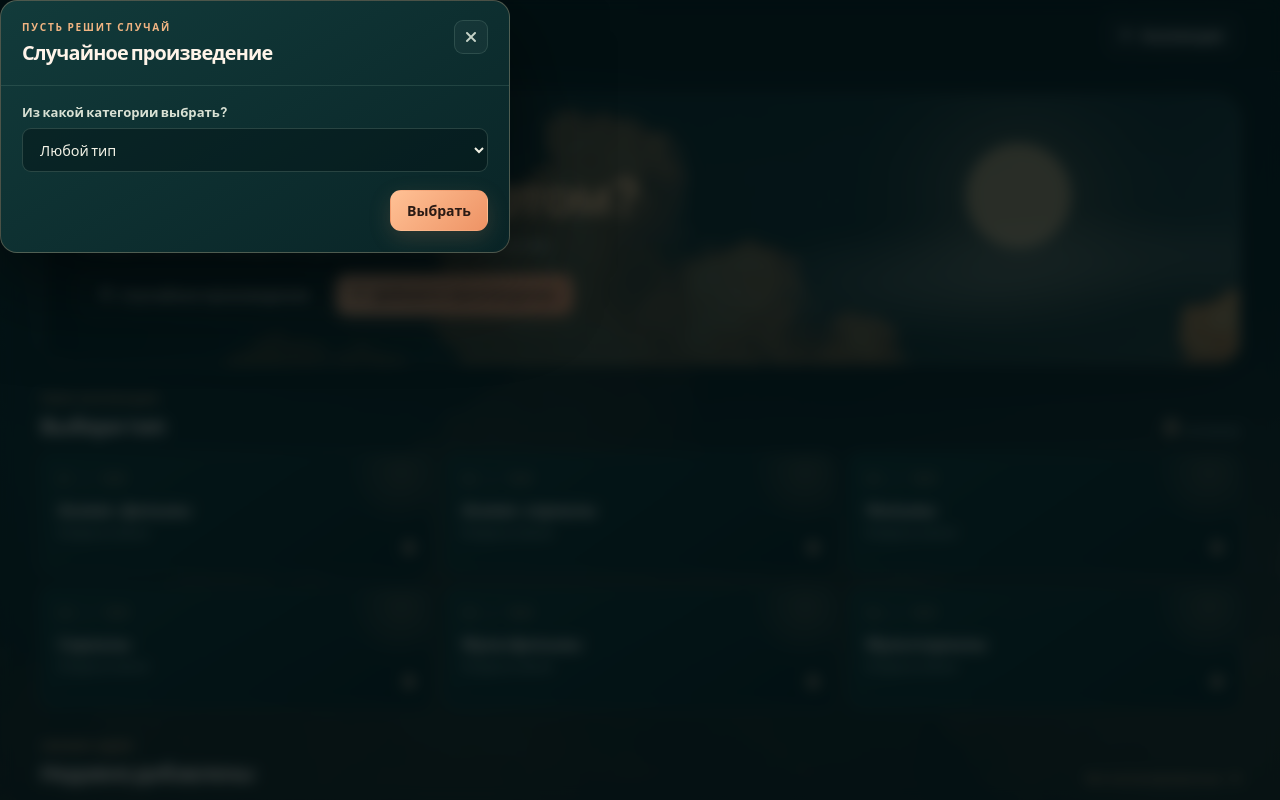
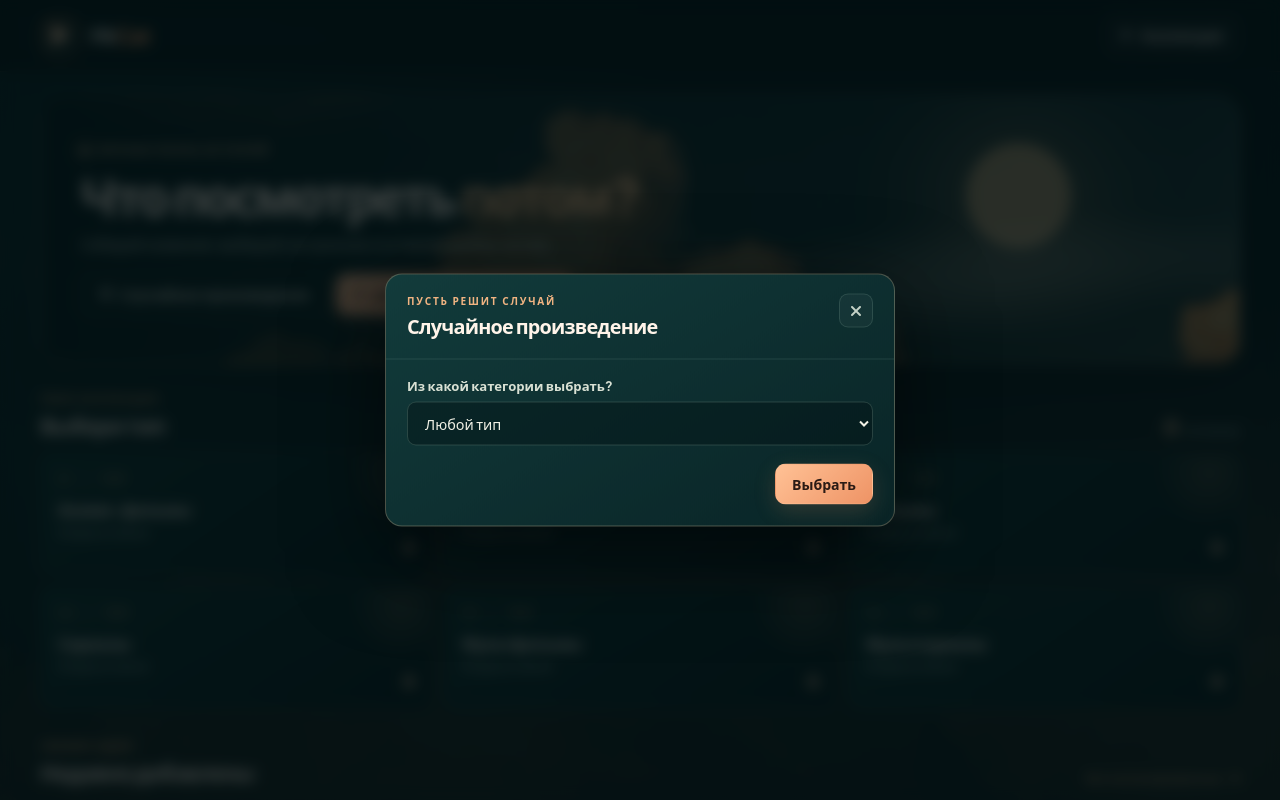
Before and after one commit to Mrcat201006/VIBE_CODER_ITS_NOT_COOL, a plain HTML site: page plans.html in a window 1280 px wide. Both pictures are taken after a click on the button "Случайное произведение". Shown: the top 800 px of the page. Drawn offline with Linux system fonts and the light colour scheme.

Commit message:
Center add and random dialogs in viewport

```diff
--- a/plans.css
+++ b/plans.css
@@ -46,7 +46,7 @@
 .plans-empty h3{margin:6px 0;color:var(--text-primary);font-size:1.1rem}
 .plans-empty p{margin:0 auto 17px;max-width:350px;font-size:.82rem}
 .empty-sun{color:#f0b987;font-size:1.8rem}
-.plans-dialog{width:min(510px,calc(100% - 28px));max-height:min(86vh,680px);overflow:auto;padding:0;border:1px solid rgba(224,182,143,.3);border-radius:17px;background:linear-gradient(150deg,#123b3b,#092426);color:var(--text-primary);box-shadow:0 28px 90px rgba(0,0,0,.55)}
+.plans-dialog{position:fixed;inset:50% auto auto 50%;margin:0;transform:translate(-50%,-50%);width:min(510px,calc(100% - 28px));max-height:min(86vh,680px);overflow:auto;padding:0;border:1px solid rgba(224,182,143,.3);border-radius:17px;background:linear-gradient(150deg,#123b3b,#092426);color:var(--text-primary);box-shadow:0 28px 90px rgba(0,0,0,.55)}
 .plans-dialog::backdrop{background:rgba(2,13,15,.76);backdrop-filter:blur(7px)}
 .plans-dialog form{padding:22px}
 .dialog-head{display:flex;justify-content:space-between;align-items:flex-start;gap:15px;padding:19px 21px;border-bottom:1px solid rgba(166,202,184,.14)}
```
